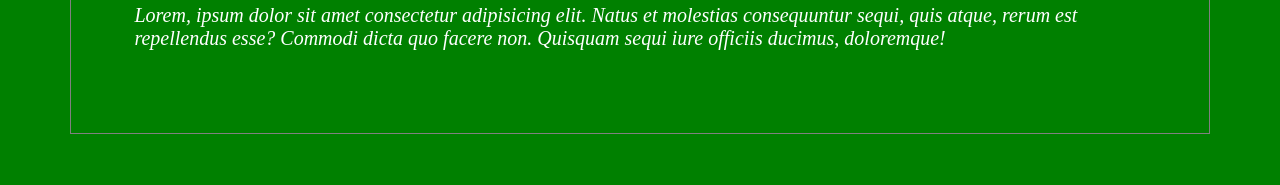
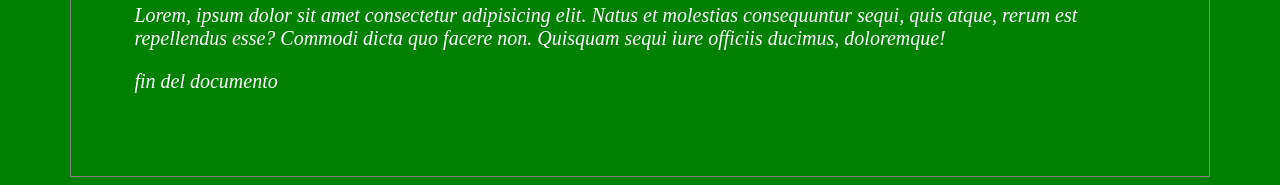
Before and after one commit to JorgeRivera33/proyectos, a plain HTML site: page index.html in a window 1280 px wide. Shown: the part 1869-2054 px from the top of the page. Before the commit the page ends 2011 px from the top, so only its background shows below. Drawn offline with Linux system fonts and the light colour scheme.

Commit message:
una frase al final

```diff
--- a/index.html
+++ b/index.html
@@ -20,6 +20,7 @@
 		<p>
 			Lorem, ipsum dolor sit amet consectetur adipisicing elit. Natus et molestias consequuntur sequi, quis atque, rerum est repellendus esse? Commodi dicta quo facere non. Quisquam sequi iure officiis ducimus, doloremque!
 		</p>
+		<p>fin del documento</p>
 	</div>
 </body>
 </html>
```
